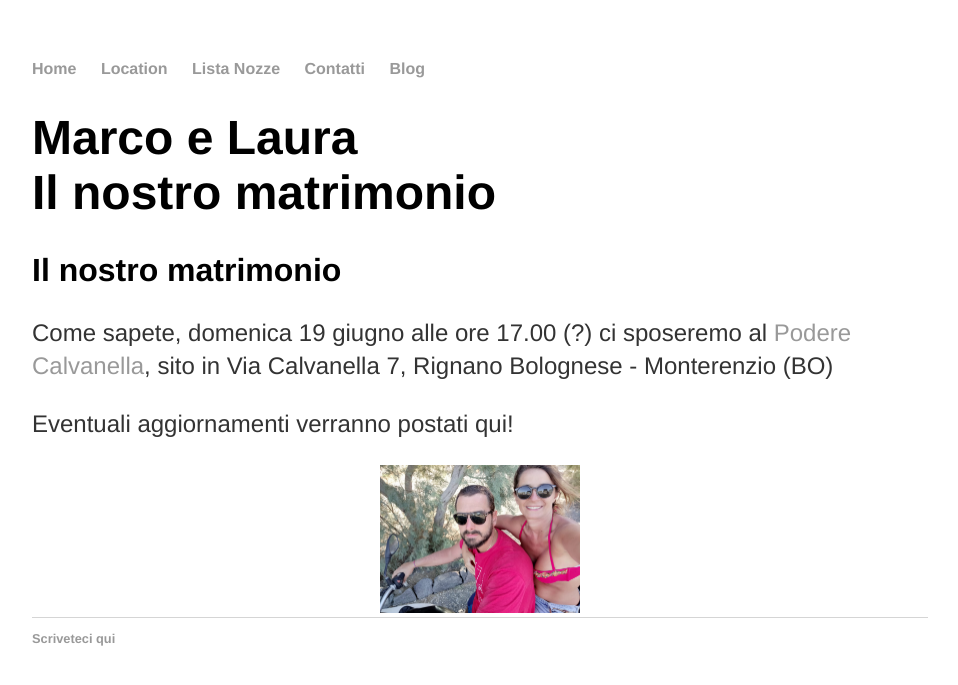
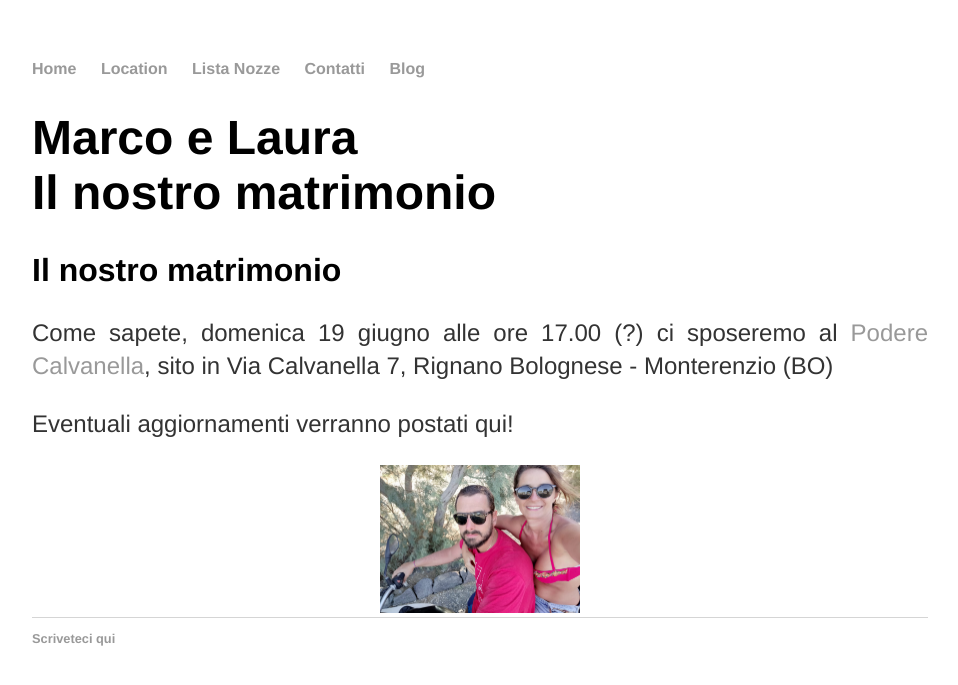
Before and after one commit to marcoelaura/marcoelaura.github.io, a Jekyll site: the page built from index.html, in a window 1280 px wide. Shown: the top 685 px of the page, without its empty margins (160-1118 px from the left). Built offline with Jekyll 4.4.1, drawn with Linux system fonts in a browser that asks for light colours.

Commit message:
Update main.css

```diff
--- a/css/main.css
+++ b/css/main.css
@@ -1,7 +1,8 @@
 body {
     margin: 60px auto;
     width: 70%;
-    text-justify: auto;
+    text-align: justify;
+    text-justify: inter-word;
 }
 nav ul, footer ul {
     font-family:'Helvetica', 'Arial', 'Sans-Serif';
@@ -34,7 +35,8 @@ p {
     line-height: 1.4em;
     color: #333;
     font-family:'Helvetica';
-    text-justify: auto;
+    text-align: justify;
+    text-justify: inter-word;
 }
 footer {
     border-top: 1px solid #d5d5d5;
```
